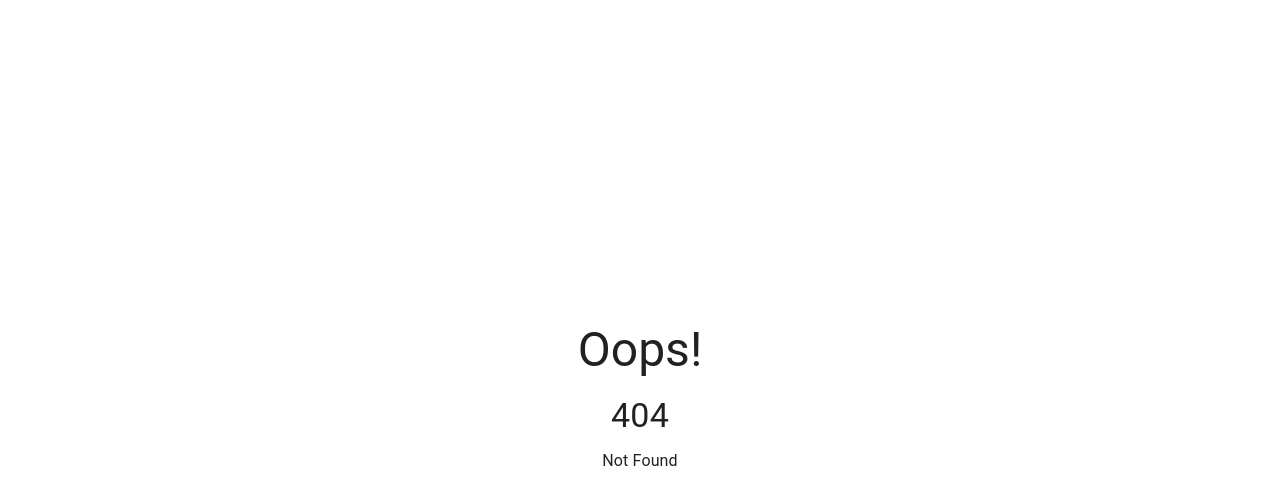
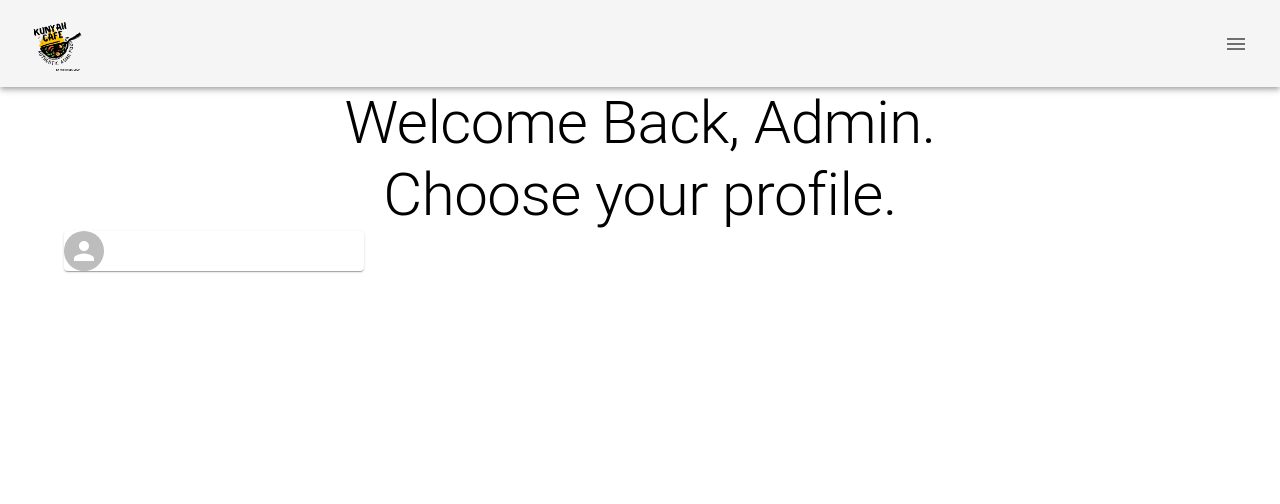
Before and after one commit to felixli1998/FYP-24_DCS__CodeAbility-Crew_EcoYah, a React (Create React App) app in the folder client/: page /admin-sign-in in a window 1280 px wide. Before the commit this address had no page. Shown: the top 504 px of the page. Built offline with nearby package versions, Linux system fonts and the light colour scheme.

Commit message:
Add; Admin Sign In page and RoundProfilePic component

```diff
--- /dev/null
+++ b/client/src/pages/admin/AdminSignIn.tsx
@@ -0,0 +1,54 @@
+import { useState, useEffect } from "react";
+import {
+    Box,
+    Container,
+    ThemeProvider,
+    Typography,
+    Avatar,
+    ListItemAvatar,
+    List,
+    ListItem,
+    ListItemButton,
+    ListItemText,
+    IconButton,
+    Card,
+    CardContent,
+    CardActionArea,
+    CardMedia,
+  } from "@mui/material";
+  import {theme} from "../../styles/Palette";
+
+  interface ProfileCardProps {
+    displayName: string;
+    username: string;
+  }
+
+const ProfileCard: React.FC<ProfileCardProps> = ({
+    displayName,
+    username }) => {
+        return (
+            <Card sx={{maxWidth: "300px", textAlign: "center"}}>
+                <CardActionArea>
+                    <Avatar></Avatar>
+                </CardActionArea>
+            </Card>
+        )
+    }
+
+export default function AdminSignIn() {
+
+    return (
+        <ThemeProvider theme={theme}>
+            <Container sx={{textAlign: "center"}}>
+                <Typography variant="h2">Welcome Back, Admin.</Typography>
+                <Typography variant="h2">Choose your profile.</Typography>
+
+                <ProfileCard
+                    displayName={"Test"}
+                    username={"Test"}
+                />
+            </Container>
+
+        </ThemeProvider>
+    )
+}
```
Also changed, not shown: client/src/components/RoundProfilePic.tsx (added, +29 -0 lines), client/src/routes/index.tsx (+6 -4 lines).
